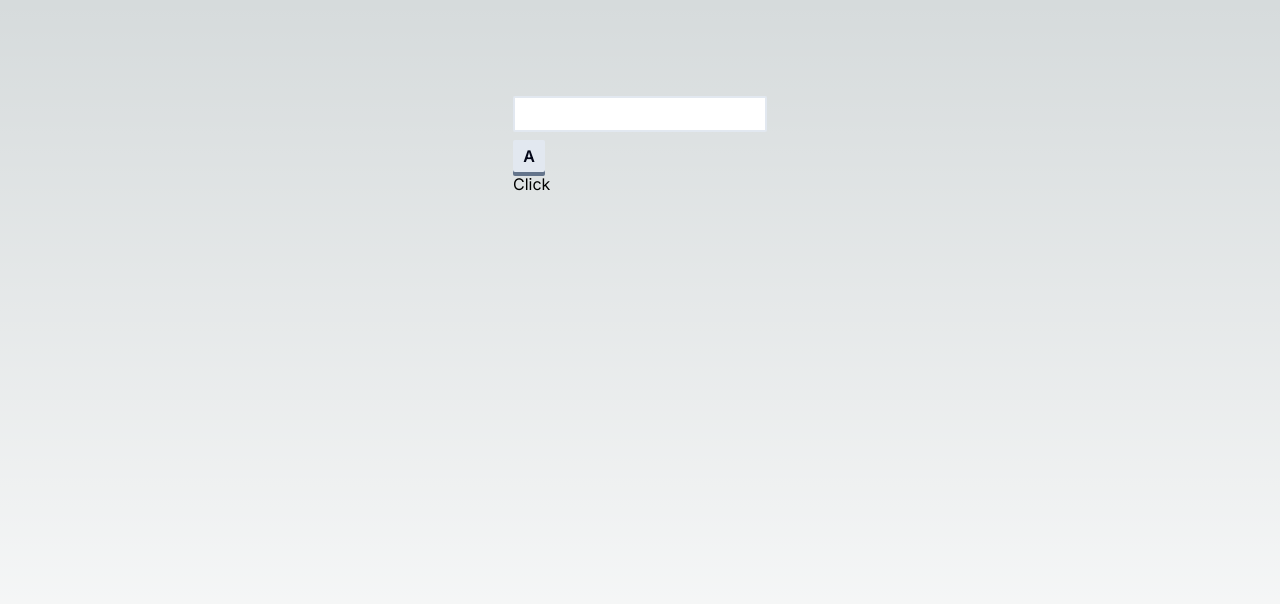
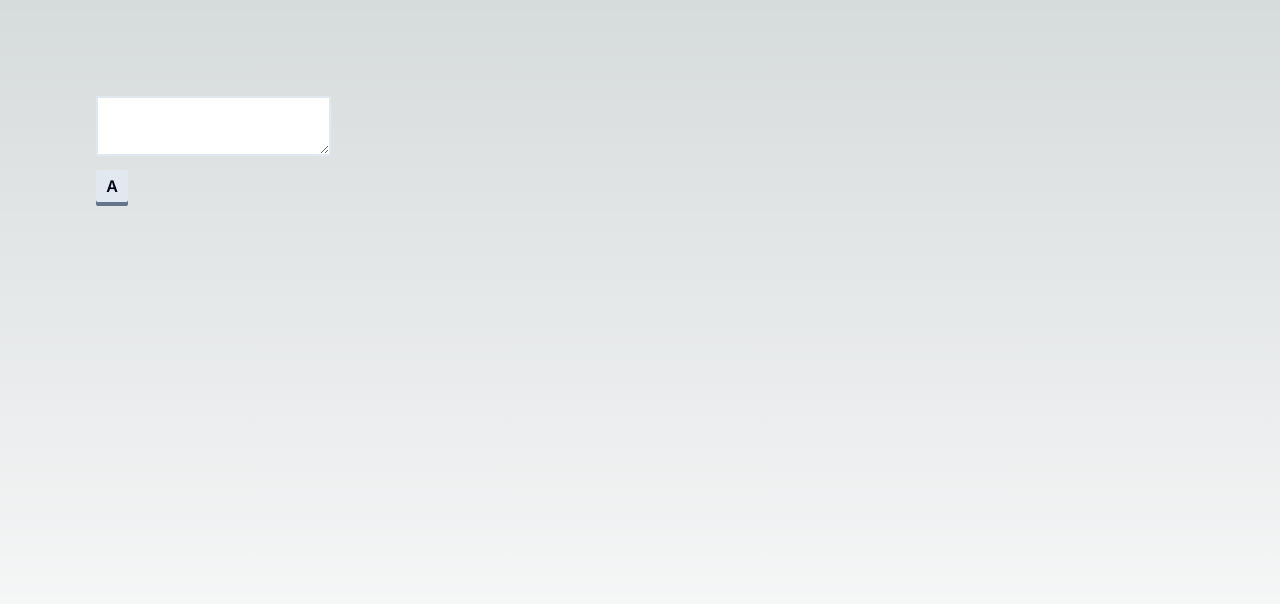
Before and after one commit to Diego-0110/erratic-keys, a Next.js app: page / in a window 1280 px wide. Shown: the top 604 px of the page. Built offline with nearby package versions, Linux system fonts and the light colour scheme.

Commit message:
Replacement in case of selection and textarea

```diff
--- a/src/components/KeyboardAndInput.tsx
+++ b/src/components/KeyboardAndInput.tsx
@@ -24,13 +24,18 @@ const keyboardConfig: Record<string, { value: string, shiftValue?: string }> = {
 };
 
 export default function KeyboardAndInput() {
+  // string (replace default with this) or null (use default input character)
   const replacement = useRef<(string | null)>(null);
+  // Cursor position inside input
   const cursor = useRef({
     start: 0,
     end: 0,
   });
-  const inputRef = useRef<HTMLInputElement>(null);
-  const [inputValue, setInputValue] = useState<string>('');
+  // replacement and cursor are used for communication between events
+  // Since those events are executed in the same order always, there's no need
+  //  for locks
+  const textareaRef = useRef<HTMLTextAreaElement>(null);
+  const [textareaValue, setTextareaValue] = useState<string>('');
 
   const handleKeyDown = (evt: React.KeyboardEvent) => {
     const obj = {
@@ -41,30 +46,39 @@ export default function KeyboardAndInput() {
     };
     console.log(obj);
     if (evt.code in keyboardConfig) {
+      // Default character input needs to be replaced
       if (evt.shiftKey) {
         replacement.current = keyboardConfig[evt.code].shiftValue
           || keyboardConfig[evt.code].value;
       } else {
         replacement.current = keyboardConfig[evt.code].value;
       }
-    } else {
+    } else { // Use default input
       replacement.current = null;
     }
   };
-  const handleChange = (evt: React.ChangeEvent<HTMLInputElement>) => {
-    console.log(replacement.current);
+  const handleBeforeInput = (evt: React.ChangeEvent<HTMLTextAreaElement>) => {
+    // Save cursor position before update (before input)
+    // Browsers update the cursor position after changing the input's value, so
+    //  when Change event is emitted the cursor position was already updated
+    console.log(evt.target.selectionStart, evt.target.selectionEnd);
     cursor.current.start = evt.target.selectionStart as number;
     cursor.current.end = evt.target.selectionEnd as number;
+  };
+  const handleChange = (evt: React.ChangeEvent<HTMLTextAreaElement>) => {
+    console.log(replacement.current);
     console.log('change', cursor.current);
-    if (replacement.current === null) {
-      setInputValue(evt.target.value);
-    } else {
-      const start = cursor.current.start - 1;
-      const end = cursor.current.end - 1;
-      cursor.current.start += replacement.current.length - 1;
-      cursor.current.end += replacement.current.length - 1;
-      // TODO use selectionStart for selection and textarea
-      setInputValue((v) => [v.substring(0, start),
+    if (replacement.current === null) { // Use default input
+      cursor.current.start = evt.target.selectionStart as number;
+      cursor.current.end = evt.target.selectionEnd as number;
+      setTextareaValue(evt.target.value);
+    } else { // Ignore default input and insert a custom string
+      const { start, end } = cursor.current;
+      // Cursor positionated after string inserted
+      cursor.current.start += replacement.current.length;
+      cursor.current.end = cursor.current.start;
+      // If cursor was selecting text, replace it
+      setTextareaValue((v) => [v.substring(0, start),
         replacement.current,
         v.substring(end)].join(''));
     }
@@ -72,30 +86,25 @@ export default function KeyboardAndInput() {
 
   useLayoutEffect(() => {
     console.log('effect', cursor.current);
-    inputRef.current?.setSelectionRange(
+    // Update the real cursor position before browser repaints the screen
+    // Only necessary when textare value is updated
+    textareaRef.current?.setSelectionRange(
       cursor.current.start,
       cursor.current.end,
     );
-  }, [inputValue]);
-
-  const handleClick = () => {
-    console.log('event');
-    console.log(new KeyboardEvent('keydown', { code: 'KeyA' }));
-    inputRef.current?.dispatchEvent(new KeyboardEvent('keydown', { code: 'KeyA' }));
-  };
+  }, [textareaValue]);
 
   return (
-    <section>
-      <input
+    <section className="w-full">
+      <textarea
         className="mb-2 px-2 py-1 border-2 border-slate-200 rounded-sm"
-        type="text"
-        value={inputValue}
+        value={textareaValue}
         onKeyDown={handleKeyDown}
+        onBeforeInput={handleBeforeInput}
         onChange={handleChange}
-        ref={inputRef}
+        ref={textareaRef}
       />
       <Key />
-      <button type="button" onClick={handleClick}>Click</button>
     </section>
   );
 }
```
